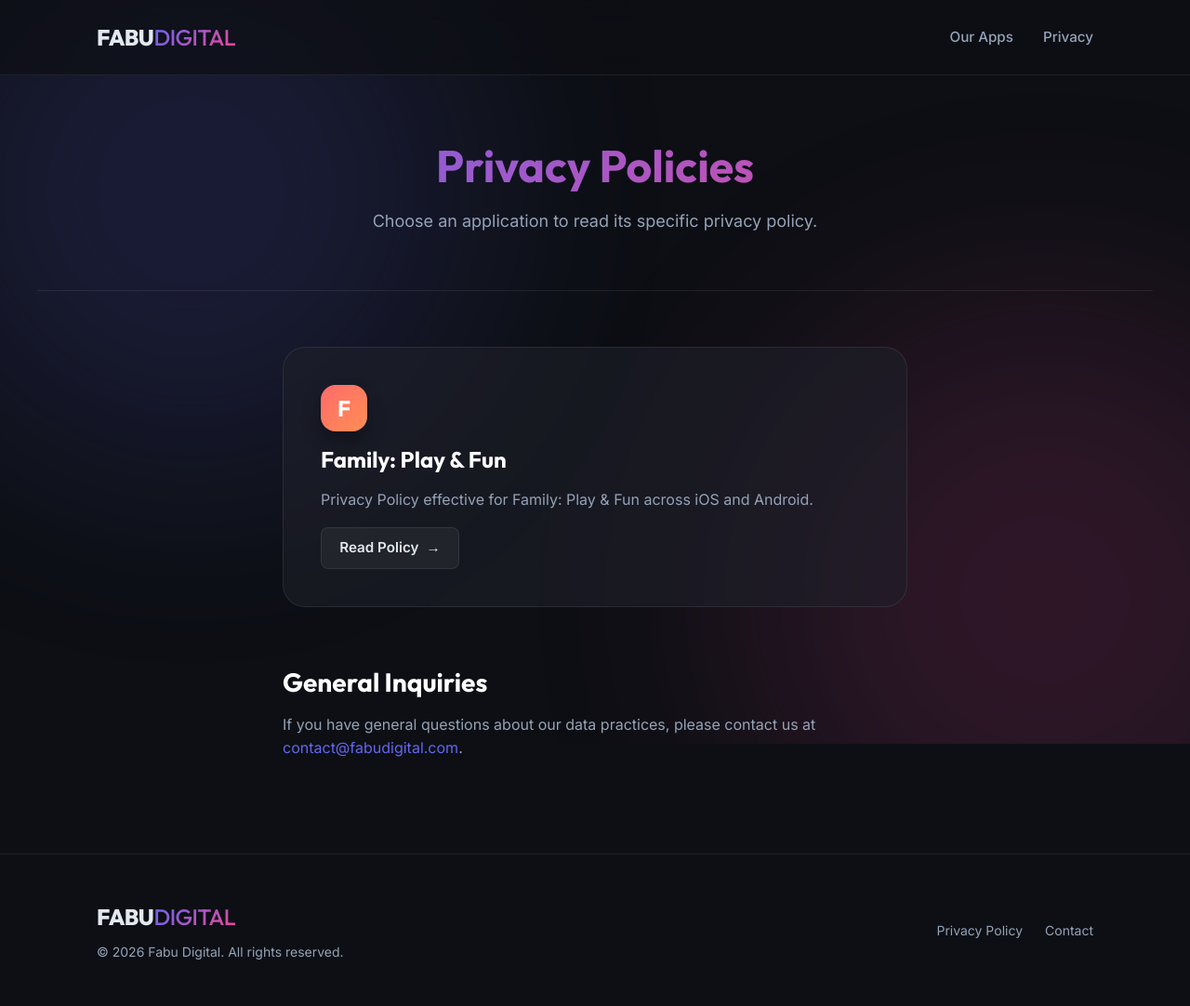
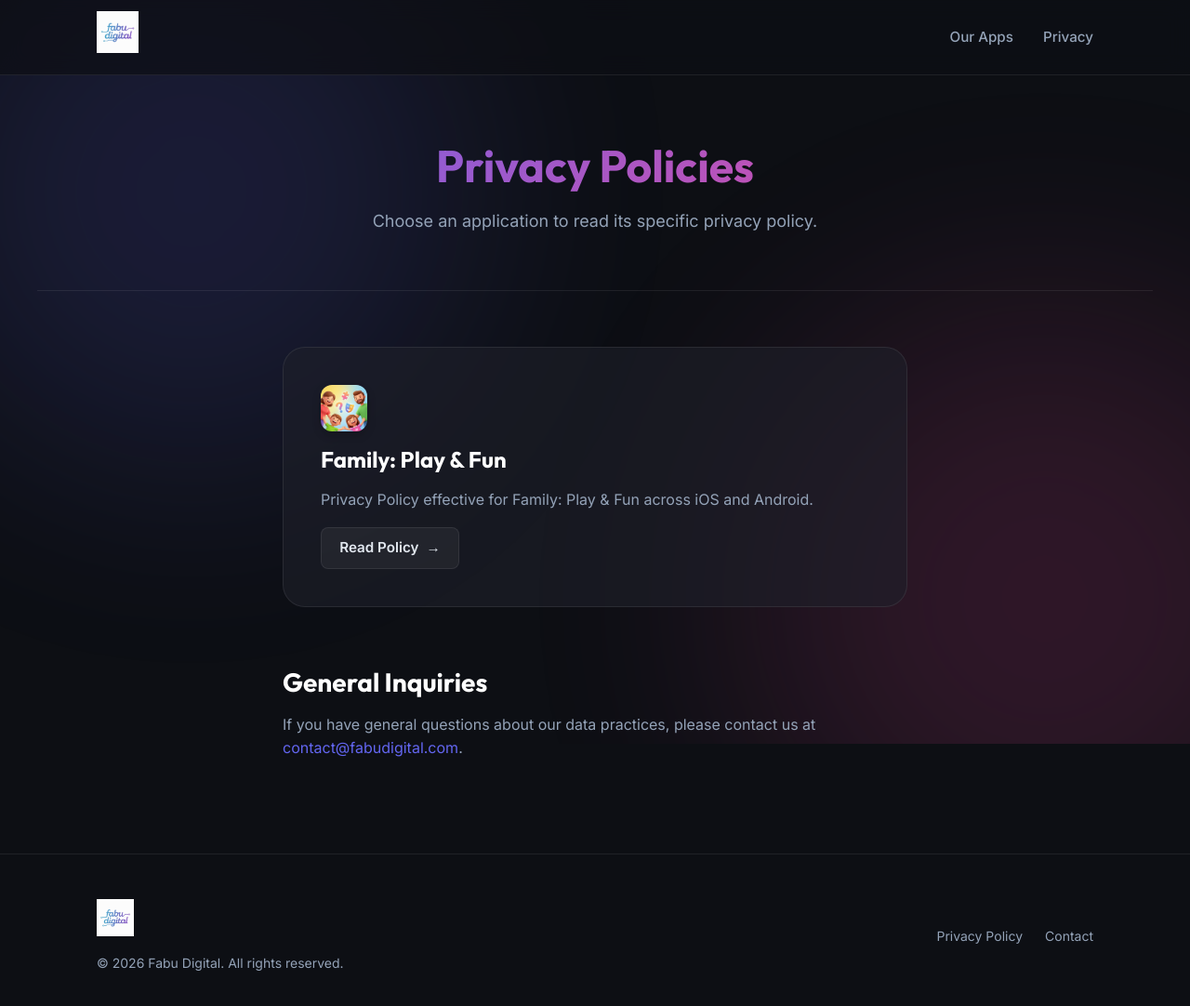
Before and after one commit to fatihun/fabu-digital-web, a plain HTML site: page privacy-policy.html in a window 1280 px wide. Shown: the whole page at 93% size. Drawn offline with Linux system fonts and the light colour scheme.

Commit message:
feat: Add branding logos and move project structure

```diff
--- a/privacy-policy.html
+++ b/privacy-policy.html
@@ -15,7 +15,10 @@
     <div class="glow-bg"></div>
     <header class="glass-header">
         <nav class="container nav-container">
-            <a href="index.html" class="logo">FABU<span>DIGITAL</span></a>
+            <a href="index.html" class="logo">
+                <img src="img/logo-white.png" alt="Fabu Digital Logo"
+                    style="height: 45px; width: auto; max-width: 200px;">
+            </a>
             <ul class="nav-links">
                 <li><a href="index.html#apps">Our Apps</a></li>
                 <li><a href="privacy-policy.html">Privacy</a></li>
@@ -32,9 +35,10 @@
         <section class="container content-section animate-up delay-2">
             <div class="apps-grid">
                 <article class="app-card tilt-effect" style="height: auto;">
-                    <div class="app-icon placeholder-icon"
-                        style="width: 50px; height: 50px; font-size: 1.5rem; margin-bottom: 1rem;">
-                        <span>F</span>
+                    <div class="app-icon"
+                        style="width: 50px; height: 50px; background: none; padding: 0; box-shadow: none; margin-bottom: 1rem;">
+                        <img src="img/game-logo.jpg" alt="Family: Play & Fun Icon"
+                            style="width: 100%; height: 100%; object-fit: cover; border-radius: 12px; box-shadow: 0 4px 10px rgba(0, 0, 0, 0.2);">
                     </div>
                     <div class="app-info">
                         <h3>Family: Play & Fun</h3>
@@ -58,7 +62,10 @@
     <footer>
         <div class="container footer-content">
             <div class="footer-brand">
-                <a href="index.html" class="logo">FABU<span>DIGITAL</span></a>
+                <a href="index.html" class="logo">
+                    <img src="img/logo-white.png" alt="Fabu Digital Logo"
+                        style="height: 40px; width: auto; max-width: 180px;">
+                </a>
                 <p>&copy; <span id="year"></span> Fabu Digital. All rights reserved.</p>
             </div>
             <div class="footer-links">
```
Also changed, not shown: index.html (+25 -9 lines), img/game-logo.jpg (added), img/logo-transparent.png (added), img/logo-white.png (added).
